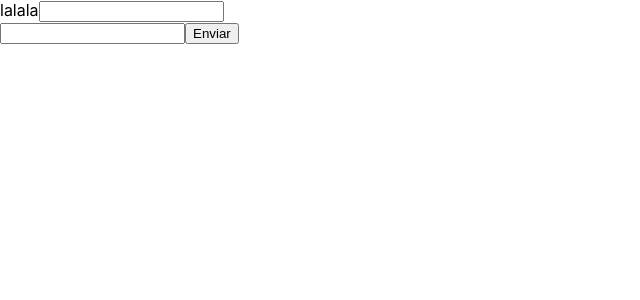
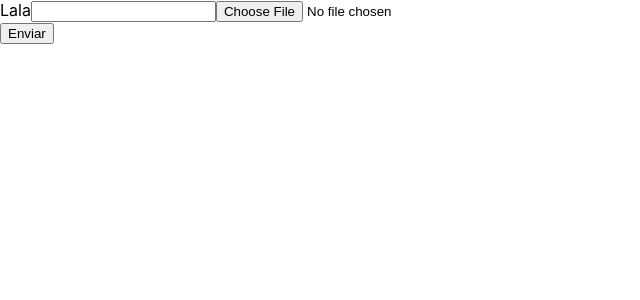
Before and after one commit to mercado-carlos/react-guia-definitiva-holamundo, a React (Vite) app: page / in a window 1280 px wide. Shown: the top 300 px of the page, without its empty margins (0-640 px from the left). Built offline with nearby package versions, Linux system fonts and the light colour scheme.

Commit message:
Uncontrolled components, react form

```diff
--- a/src/App.tsx
+++ b/src/App.tsx
@@ -1,23 +1,29 @@
-import React from 'react';
-import './App.css';
+import React, { useRef } from 'react';
 
-function App() {
-    const submit = (e: any) => {
-        e.prevenntDefault();
-        const data = Array.from(new FormData(e.target));
-        console.log(Object.fromEntries(data));
+const App = () => {
+    const input = useRef();
+    const file = useRef();
+
+    const submit = () => {
+        console.log(input.current.value);
+        console.log(file.current.files[0]);
+
+        const form = new FormData();
+        form.append('archivo', file.current.files[0]);
+        form.append('campo', input.current.value);
+        fetch('/lala', { method: 'POST', body: form });
     };
 
     return (
-        <form onSubmit={submit}>
+        <div>
             <div>
-                <span>lalala</span>
-                <input name="campo" />
+                <span>Lala</span>
+                <input type="text" name="campo" ref={input} />
+                <input type="file" ref={file} />
             </div>
-            <input name="campo-2" />
-            <input type="submit" value="Enviar" />
-        </form>
+            <input type="submit" value="Enviar" onClick={submit} />
+        </div>
     );
-}
+};
 
 export default App;
```
Also changed, not shown: src/uncontrolled-component.tsx (added, +23 -0 lines).
